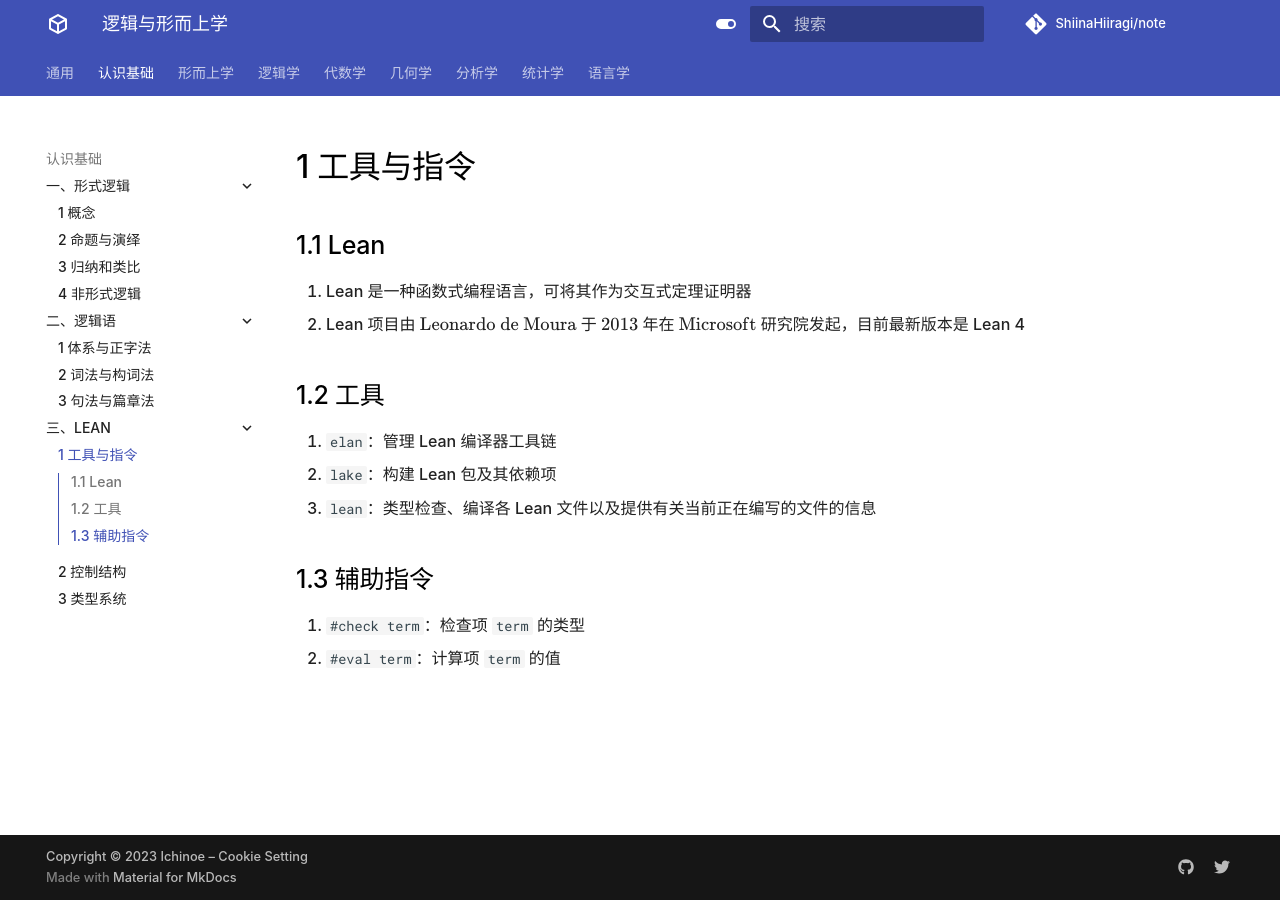
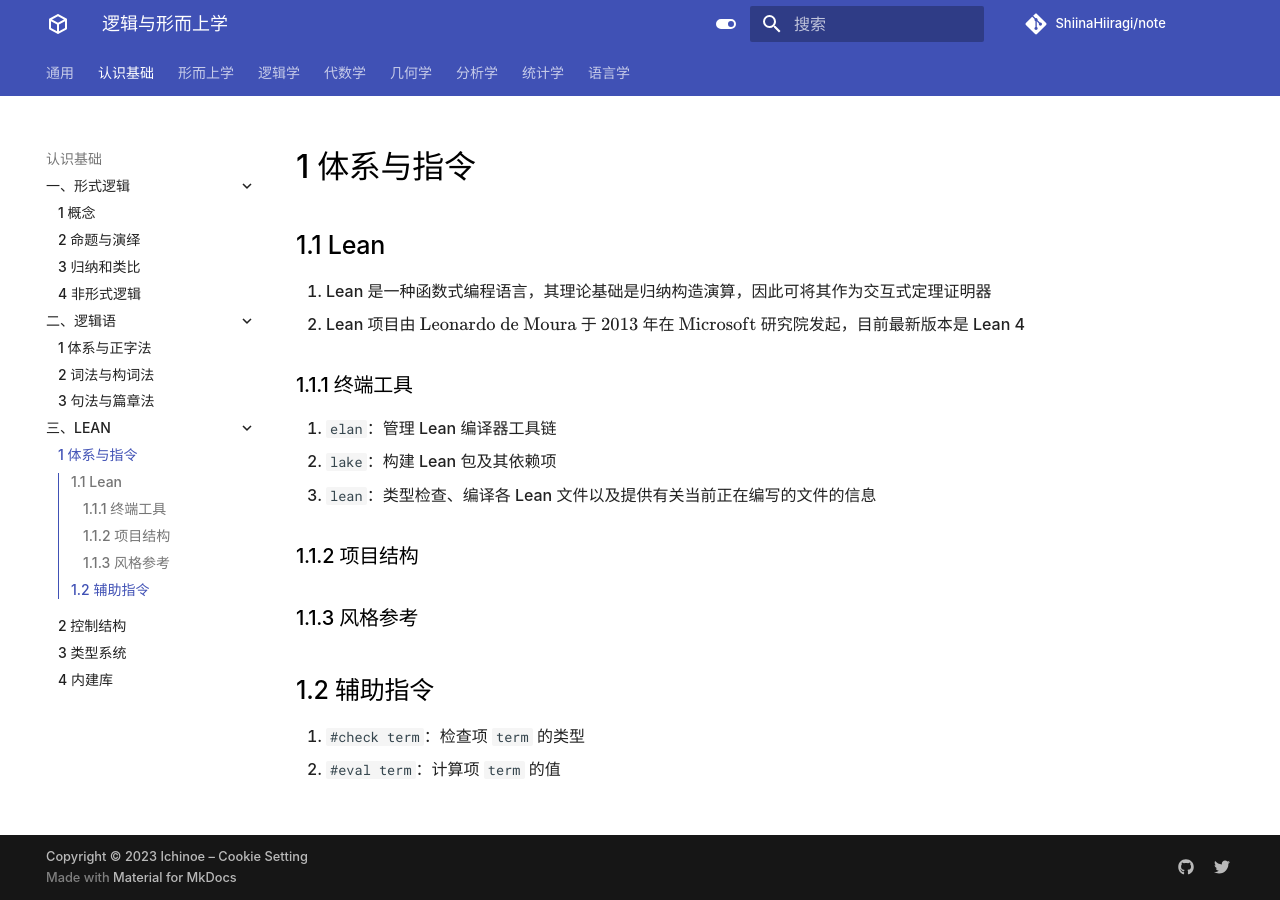
Before and after one commit to ShiinaHiiragi/note, an MkDocs documentation site: the page built from docs/cogn/lean/cmd.md, in a window 1280 px wide. Built offline with MkDocs 1.6.1 and Material for MkDocs 9.7.7, drawn with Linux system fonts in a browser that asks for light colours; comment, search, counter and statistics services are not loaded.

Commit message:
change toc of lean

```diff
--- a/docs/cogn/lean/cmd.md
+++ b/docs/cogn/lean/cmd.md
@@ -1,14 +1,18 @@
-# 1 工具与指令
+# 1 体系与指令
 
 ## 1.1 Lean
-1. Lean 是一种函数式编程语言，可将其作为交互式定理证明器
+1. Lean 是一种函数式编程语言，其理论基础是归纳构造演算，因此可将其作为交互式定理证明器
 2. Lean 项目由 $\text{Leonardo de Moura}$ 于 $\text{2013}$ 年在 $\text{Microsoft}$ 研究院发起，目前最新版本是 Lean 4
 
-## 1.2 工具
+### 1.1.1 终端工具
 1. `elan`：管理 Lean 编译器工具链
 2. `lake`：构建 Lean 包及其依赖项
 3. `lean`：类型检查、编译各 Lean 文件以及提供有关当前正在编写的文件的信息
 
-## 1.3 辅助指令
+### 1.1.2 项目结构
+
+### 1.1.3 风格参考
+
+## 1.2 辅助指令
 1. `#check term`：检查项 `term` 的类型
 2. `#eval term`：计算项 `term` 的值
--- a/mkdocs.yml
+++ b/mkdocs.yml
@@ -115,9 +115,10 @@
       - 2 词法与构词法: cogn/jbo/lex.md
       - 3 句法与篇章法: cogn/jbo/syntax.md
     - 三、LEAN:
-      - 1 工具与指令: cogn/lean/cmd.md
+      - 1 体系与指令: cogn/lean/cmd.md
       - 2 控制结构: cogn/lean/ctrl.md
       - 3 类型系统: cogn/lean/type.md
+      - 4 内建库: cogn/lean/lib.md
   - 形而上学:
     - 一、认知科学:
       - 1 神经认知: meta/cogn/nerve.md
```
Also changed, not shown: docs/cogn/lean/ctrl.md (+9 -0 lines), docs/cogn/lean/lib.md (added, +5 -0 lines), docs/cogn/lean/type.md (+3 -6 lines).
